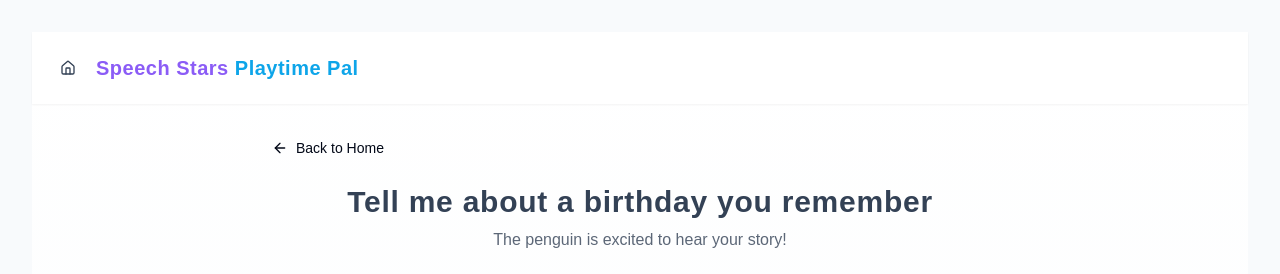
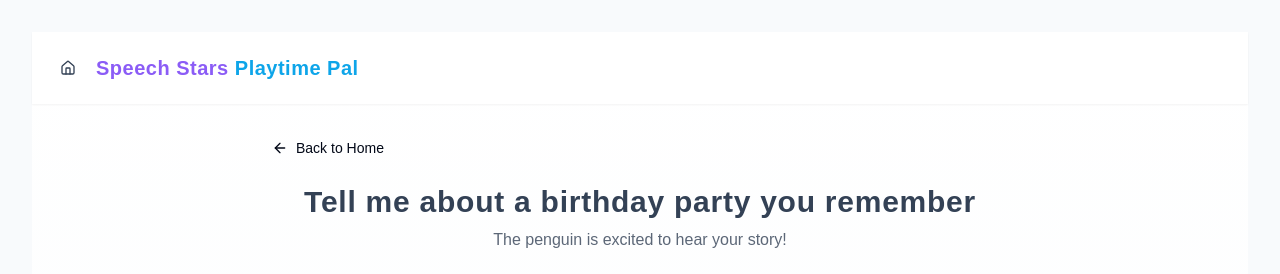
Before and after one commit to saitiger/Chiku-Speech-Therapy-AI-Companion, a React (Vite) app: page /narrative-assessment in a window 1280 px wide. Shown: the top 274 px of the page. Built offline with nearby package versions, Linux system fonts and the light colour scheme; no server answers.

Commit message:
Visual edit in Lovable
Edited UI in Lovable

```diff
--- a/src/pages/NarrativeAssessmentPage.tsx
+++ b/src/pages/NarrativeAssessmentPage.tsx
@@ -29,7 +29,7 @@ const NarrativeAssessmentContent: React.FC = () => {
           </div>
 
           <div className="w-full mb-6">
-            <h1 className="text-2xl md:text-3xl font-bold text-speech-dark mb-2">Tell me about a birthday you remember</h1>
+            <h1 className="text-2xl md:text-3xl font-bold text-speech-dark mb-2">Tell me about a birthday party you remember</h1>
             <p className="text-speech-dark/80">The penguin is excited to hear your story!</p>
           </div>
 
```
